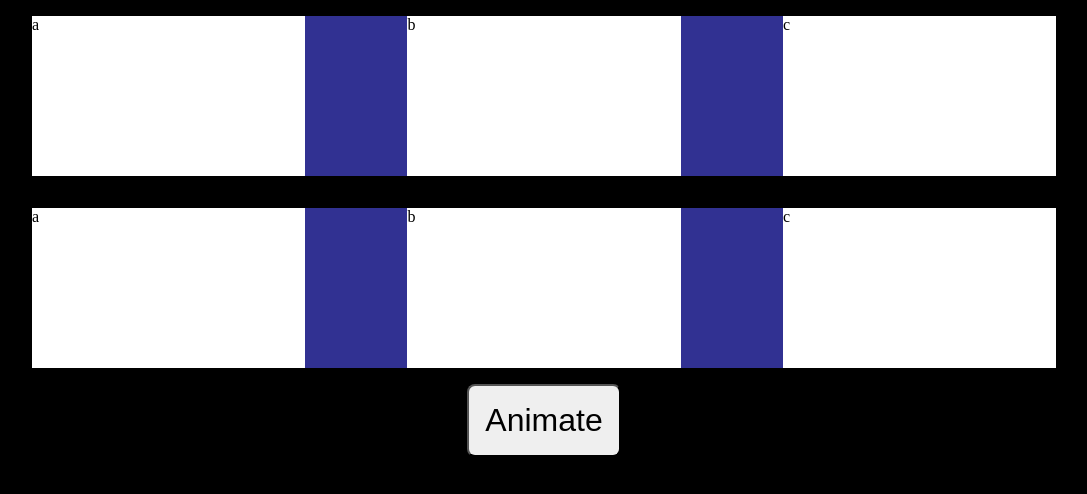
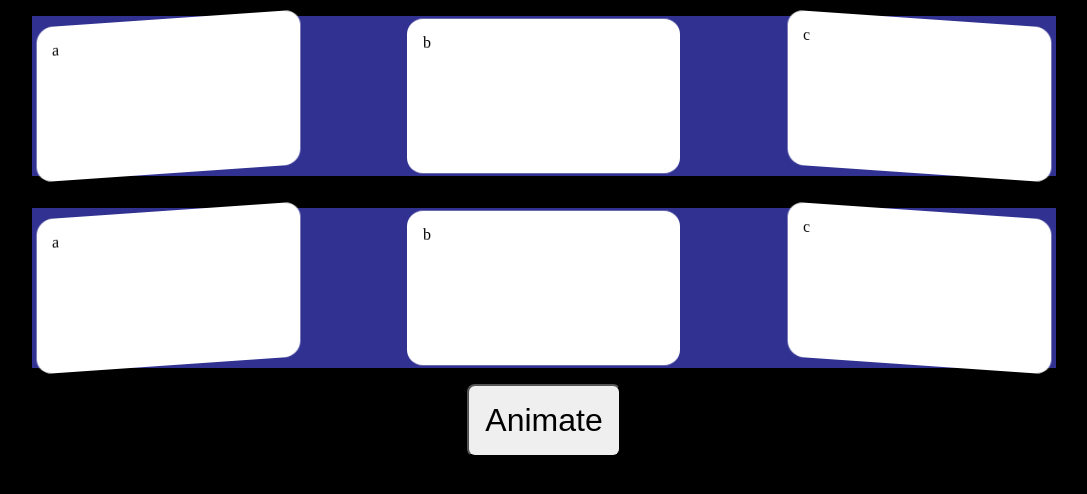
Before and after one commit to zcemycl/business-card, a plain HTML site: page src/prototypes/card-swap-animate/index.html in a window 1280 px wide. Shown: the whole page, without its empty margins (96-1183 px from the left). Drawn offline with Linux system fonts and the light colour scheme.

Commit message:
add tilt rotation in animation for swapping card

```diff
--- a/src/prototypes/card-swap-animate/index.css
+++ b/src/prototypes/card-swap-animate/index.css
@@ -32,6 +32,21 @@ body {
     gap: 2%;
 }
 
+.card-content:nth-child(1) {
+    --rotateX: 15deg;
+    --rotateY: -15deg;
+}
+
+.card-content:nth-child(2) {
+    --rotateX: 15deg;
+    --rotateY: 0;
+}
+
+.card-content:nth-child(3) {
+    --rotateX: 15deg;
+    --rotateY: 15deg;
+}
+
 .card-content {
     --opacity: 1;
     --translateX: 0;
@@ -41,9 +56,13 @@ body {
     width: calc(80% / 3);
     height: 20vh;
     background-color: white;
+    border-radius: 1rem;
+    padding: 1rem;
     transition: transform 250ms, opacity 250ms;
     opacity: var(--opacity);
     transform:
+        rotateX(var(--rotateX))
+        rotateY(var(--rotateY))
         translateX(var(--translateX))
         translateY(var(--translateY));
 }
@@ -76,6 +95,22 @@ body {
     gap: 2%;
 }
 
+
+.card-content2:nth-child(1) {
+    --rotateX: 15deg;
+    --rotateY: -15deg;
+}
+
+.card-content2:nth-child(2) {
+    --rotateX: 15deg;
+    --rotateY: 0;
+}
+
+.card-content2:nth-child(3) {
+    --rotateX: 15deg;
+    --rotateY: 15deg;
+}
+
 .card-content2 {
     --opacity: 1;
     --translateX: 0;
@@ -85,8 +120,12 @@ body {
     width: calc(80% / 3);
     height: 20vh;
     background-color: white;
+    border-radius: 1rem;
+    padding: 1rem;
     opacity: var(--opacity);
     transform:
+        rotateX(var(--rotateX))
+        rotateY(var(--rotateY))
         translateX(var(--translateX))
         translateY(var(--translateY));
 }
```
